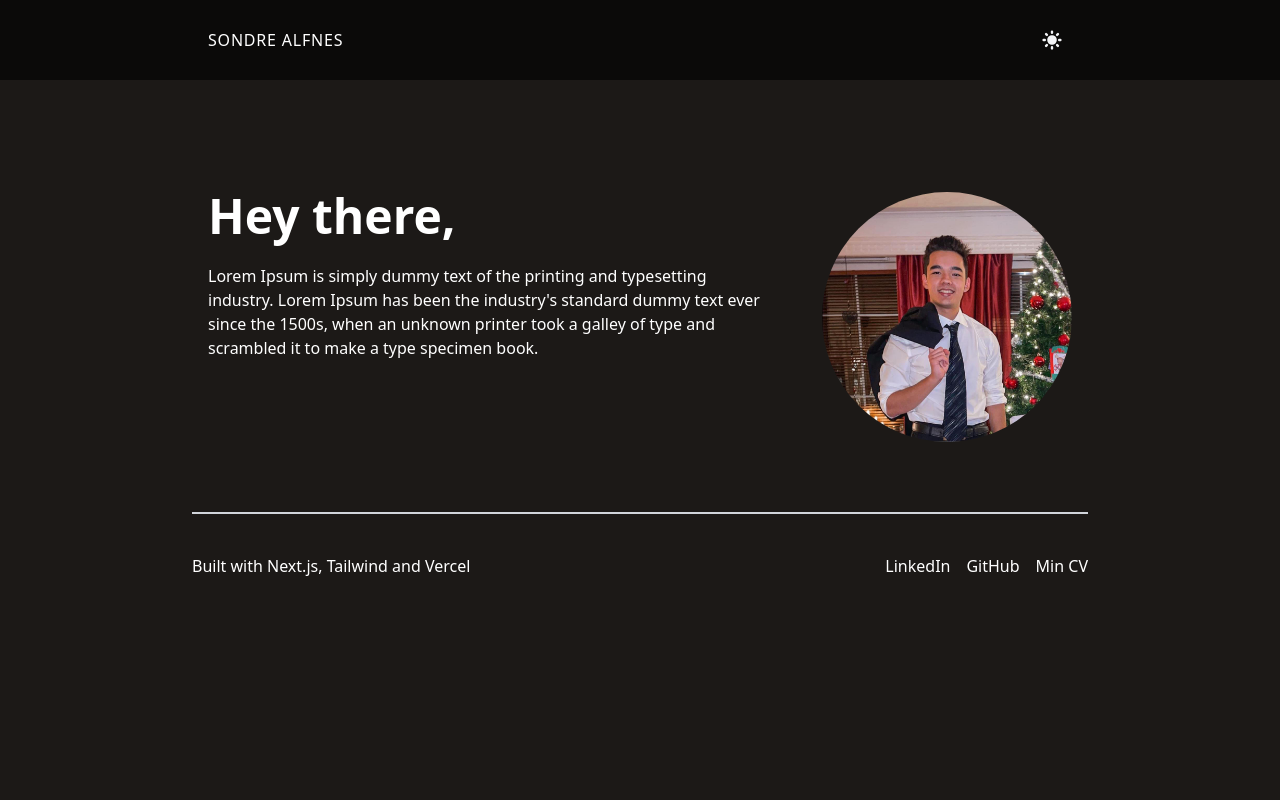
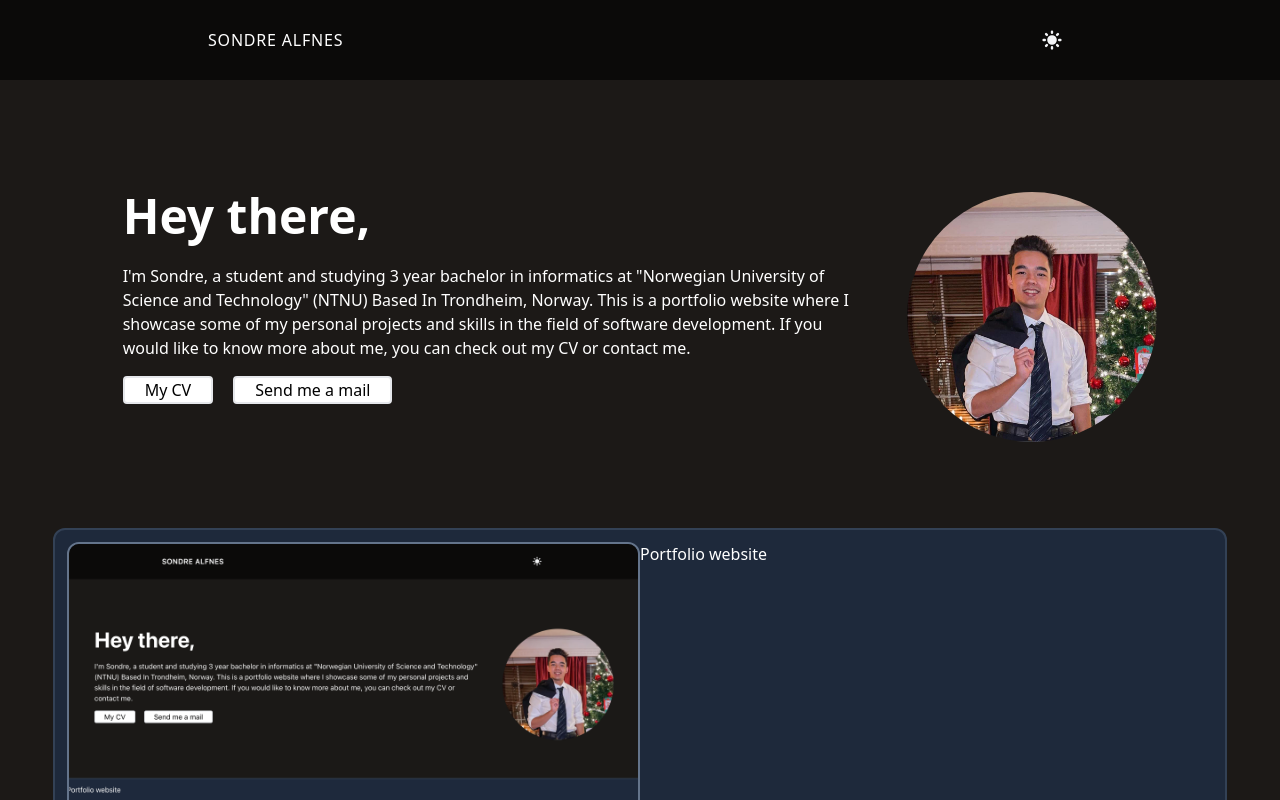
Before and after one commit to sondrealf/portfolio-side, a Next.js app: page / in a window 1280 px wide. Shown: the top 800 px of the page. Built offline with nearby package versions, Linux system fonts and the light colour scheme.

Commit message:
WIP på prosjekt cards

```diff
--- a/components/About.tsx
+++ b/components/About.tsx
@@ -4,7 +4,7 @@ import profile from "../public/profile.jpeg"
 
 const About = () => {
     return (
-        <div className="container px-4 mx-auto">
+        <div className="container w-5/6 px-4 mx-auto">
             <div className="lg:space-x-5 lg:flex lg:flex-row item-center lg:-mx-4 flex flex-col-reverse text-center lg:text-left">
                 <div className="lg:px-4 lg:mt-12 ">
                     <h1 className="text-2xl font-bold text-white lg:text-5xl dark:text-gray-900">
@@ -12,12 +12,13 @@ const About = () => {
                     </h1>
                     <div className="mt-6 text-white dark:text-gray-800">
                         <p className="mb-4">
-                            Lorem Ipsum is simply dummy text of the printing and typesetting industry.
-                            Lorem Ipsum has been the industry's standard dummy text ever since the 1500s,
-                            when an unknown printer took a galley of type and scrambled it to make a
-                            type specimen book.
+                            I'm Sondre, a student and studying 3 year bachelor in informatics at "Norwegian University of Science and Technology" (NTNU) Based In Trondheim, Norway.
+                            This is a portfolio website where I showcase some of my personal projects and skills in the field of software development.
+                            If you would like to know more about me, you can check out my CV or contact me.
                         </p>
                     </div>
+                    <a href="https://cv.alfnes.dev/"><button className="bg-white px-5 border-2 rounded mr-5">My CV</button></a>
+                    <a href="mailto:sondre.alfnes@gmail.com"><button className="bg-white px-5 border-2 rounded">Send me a mail</button></a>
                 </div>
                 <div className="flex-shrink-0 lg:mt-12 lg:px-4 mb-10">
                     <Image
@@ -31,6 +32,8 @@ const About = () => {
                     />
                 </div>
             </div>
+
+
         </div>
     )
 }
--- a/components/Footer.tsx
+++ b/components/Footer.tsx
@@ -3,7 +3,7 @@ import React from "react";
 const Footer = () => {
     return (
         <div className="py-6">
-            <div className="max-w-4xl  mx-auto text-white dark:text-gray-800">
+            <div className="w-11/12 mx-auto text-white dark:text-gray-800">
                 <div className="pb-8 mb-2 border-t-2 border-gray-300 dark:border-white-300"></div>
                 <div className="flex flex-col justify-between lg:flex-row items-center">
                     <p>Built with Next.js, Tailwind and Vercel</p>
@@ -31,7 +31,7 @@ const Footer = () => {
                             target="_blank"
                             rel="noreferrer"
                         >
-                            Min CV
+                            My CV
                         </a>
                     </div>
                 </div>
--- /dev/null
+++ b/components/Project.tsx
@@ -0,0 +1,29 @@
+import React from "react"
+import Image from "next/image"
+
+const Project = (obj: any) => {
+    let hei = "front1.jpeg"
+    let front = require("../data/images/" + obj.frontImage);
+    return (
+        <div className="flex flex-col md:flex-row bg-slate-800 w-11/12 mt-10 mx-auto h-104 rounded-xl border-2 border-slate-700 p-3">
+
+            <div className="border-slate-500 border-2 rounded-xl md:w-3/6 max-w-[40rem] h-80 overflow-hidden">
+                <div className="relative w-0 mx-auto">
+                    <div className="absolute left-[-20rem] w-[40rem] mx-auto">
+                        <Image
+                            src={front}
+                            alt="frontimage"
+                        />
+                    </div>
+                </div>
+            </div>
+
+            <div>
+                <h1 className="text-white ">{obj.header}</h1>
+            </div>
+
+        </div>
+    )
+}
+
+export default Project;
--- /dev/null
+++ b/components/Projects.tsx
@@ -0,0 +1,14 @@
+import React from "react"
+import data from "../data/listprojects"
+import Project from "./Project"
+
+
+const Projects = () => {
+    return (
+        <div>
+            {data.map((obj) => (<Project {...obj} />))}
+        </div>
+    )
+}
+
+export default Projects;
--- /dev/null
+++ b/data/listprojects.ts
@@ -0,0 +1,22 @@
+
+const data: any[] = [
+    {
+        header: "Portfolio website",
+        subheader: "A personal website about me",
+        technology: [
+            {
+                name: "React17",
+                image: "#",
+                features: [
+                    "Hooks",
+                ]
+            }
+        ],
+        frontImage: "front1.jpeg",
+        backImage: "back1.jpeg",
+        source: "#",
+        live: "#"
+    },
+
+];
+export default data
--- a/pages/index.tsx
+++ b/pages/index.tsx
@@ -1,5 +1,6 @@
 import Head from 'next/head'
 import About from "../components/About";
+import Projects from "../components/Projects";
 
 export default function Home() {
   return (
@@ -9,8 +10,9 @@ export default function Home() {
         <link rel="icon" href="/favicon.ico" />
       </Head>
 
-      <main className="max-w-4xl mx-auto mt-16 antialiased">
+      <main className=" mx-auto mt-16 antialiased">
         <About/>
+        <Projects/>
       </main>
     </div>
   )
```
Also changed, not shown: data/images/back1.jpeg (added), data/images/front1.jpeg (added).
